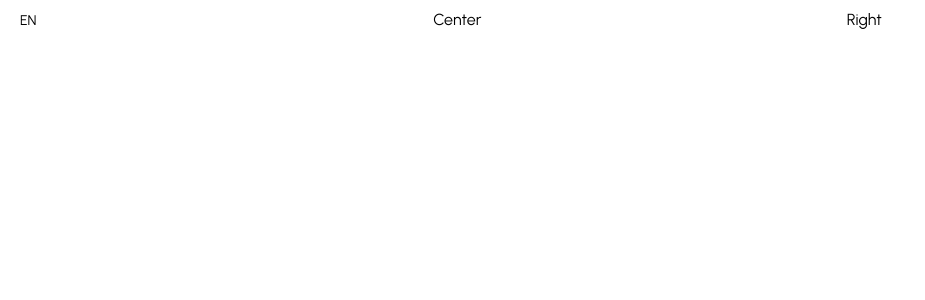
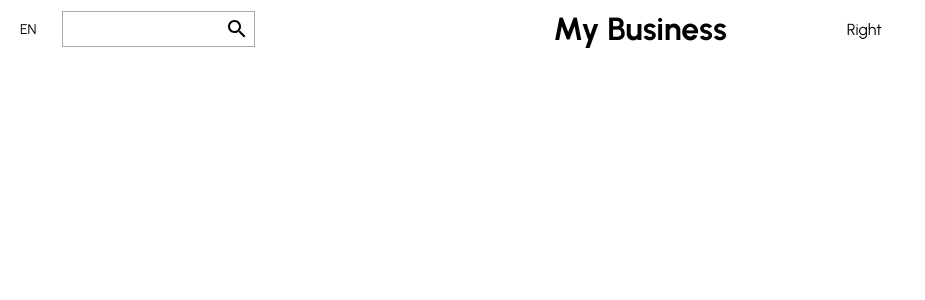
Before and after one commit to tansenkhan1990/ecommerce-react, a React (Create React App) app: page / in a window 1280 px wide. Shown: the top 300 px of the page, without its empty margins (0-925 px from the left). Built offline with nearby package versions, Linux system fonts and the light colour scheme.

Commit message:
add new design for navbar for logo and search button

```diff
--- a/package.json
+++ b/package.json
@@ -3,6 +3,7 @@
     "version": "0.1.0",
     "private": true,
     "dependencies": {
+        "@material-ui/icons": "^4.11.3",
         "@testing-library/jest-dom": "^5.16.4",
         "@testing-library/react": "^13.2.0",
         "@testing-library/user-event": "^13.5.0",
--- a/src/components/Navbar.jsx
+++ b/src/components/Navbar.jsx
@@ -1,5 +1,6 @@
 import React, { Component } from 'react'
 import styled from 'styled-components'
+import { Search } from '@material-ui/icons'
 
 const Container = styled.div`
 height : 60px;
@@ -8,9 +9,12 @@ const Wrapper = styled.div`
 padding : 10px 20px;
 display : flex;
 justify-content : space-between;
+align-items: center;
 `
 const Left = styled.div`
 flex : 1;
+display : flex;
+align-items: center;
 `
 const Center = styled.div`
 flex : 1;
@@ -22,11 +26,28 @@ const Language = styled.span`
 font-size : 14px;
 cursor : pointer;
 `
+const SearchContainer = styled.div`
+border : .5px solid darkgray;
+display: flex;
+align-items: center;
+margin-left: 25px;
+padding: 5px;
+`
+const Input = styled.input`
+border: none;
+`
+const Logo = styled.h1`
+    text-align: center;
+    font-weight: bold;
+`
 const Navbar = () => {
   return (
     <Container><Wrapper>
-        <Left><Language>EN</Language></Left>
-        <Center>Center</Center>
+        <Left><Language>EN</Language>
+        <SearchContainer><Input />
+        <Search /></SearchContainer>
+        </Left>
+        <Center><Logo>My Business</Logo></Center>
         <Right>Right</Right>
         </Wrapper></Container>
   )
```
Also changed, not shown: 1 other file (tests, documents, lock files or other folders). Lines whose indentation alone changed are shown as unchanged.
